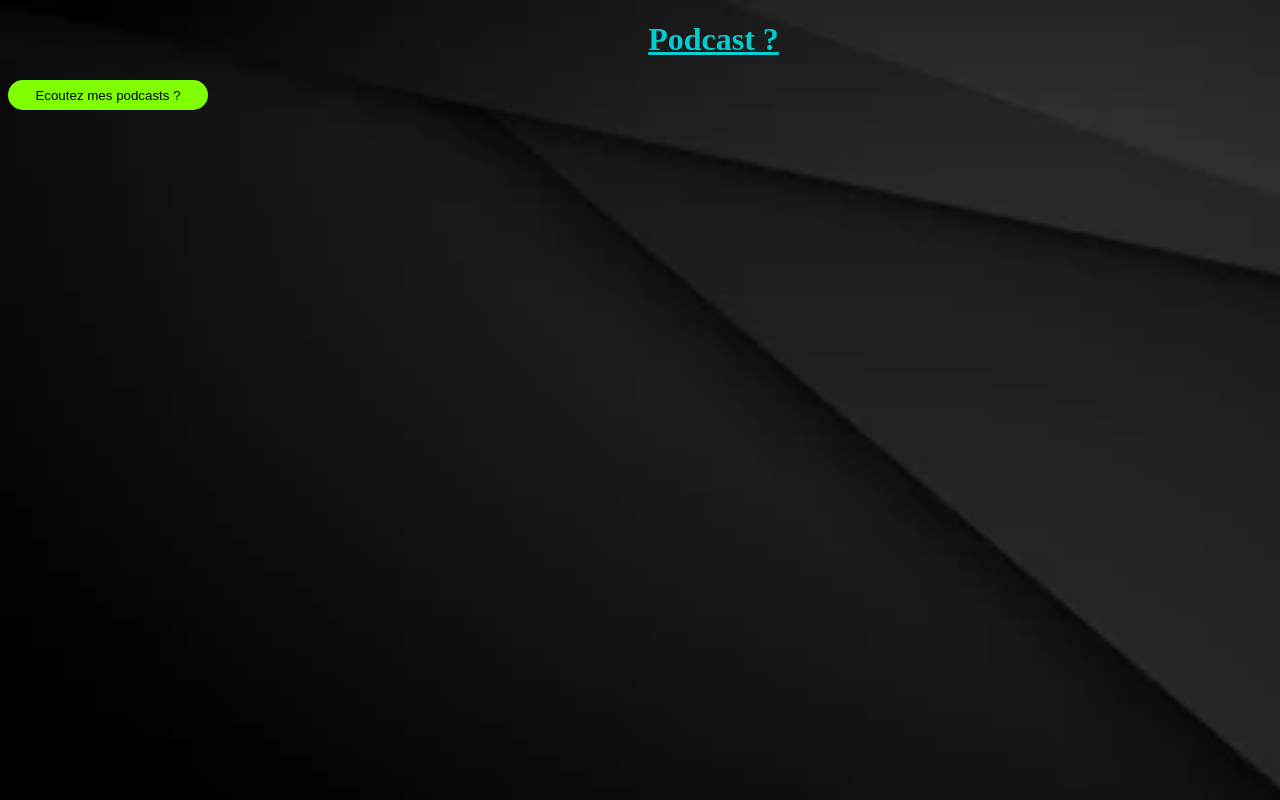
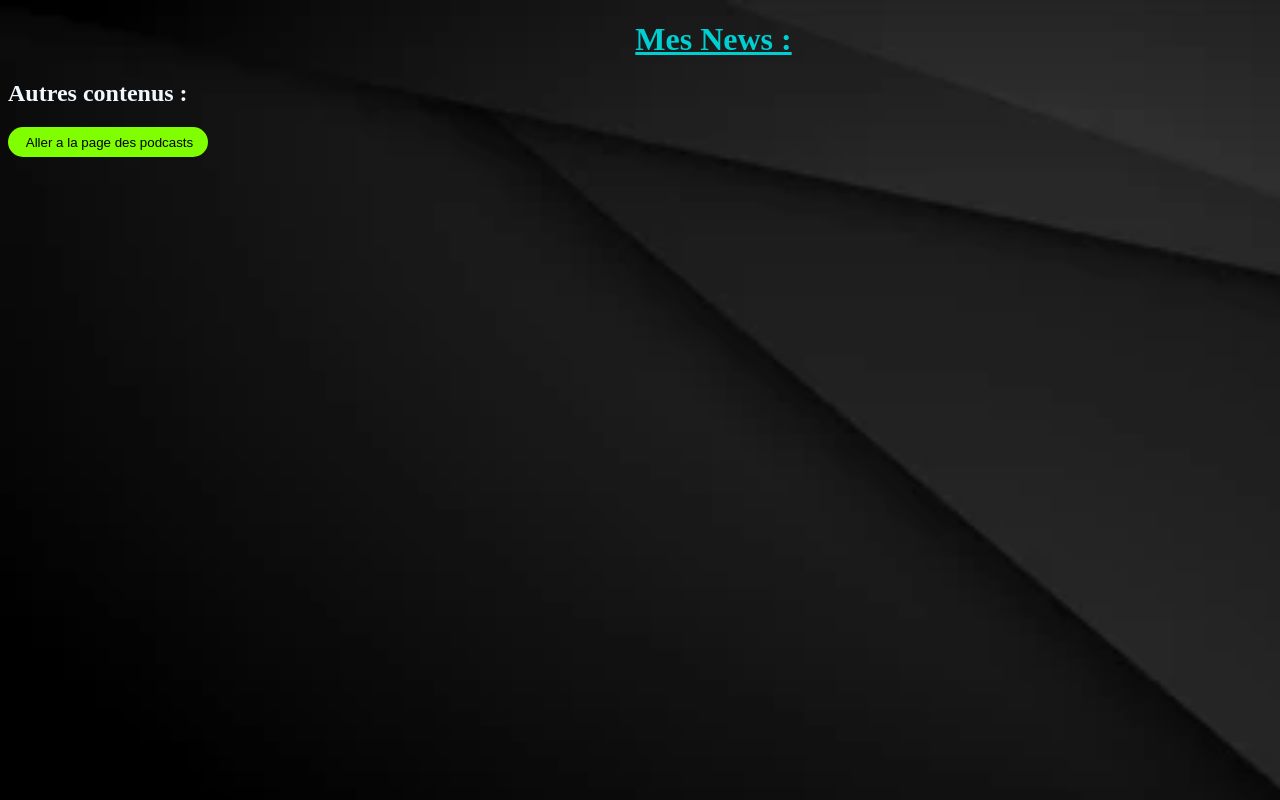
Before and after one commit to DevTenoste/MySiteWeb, a plain HTML site: page News.html in a window 1280 px wide. Drawn offline with Linux system fonts and the light colour scheme.

Commit message:
New update
 Has Changed News.html

```diff
--- a/News.html
+++ b/News.html
@@ -1,16 +1,28 @@
 <!DOCTYPE html>
 <html lang="en">
+
 <head>
     <meta charset="UTF-8">
     <meta http-equiv="X-UA-Compatible" content="IE=edge">
     <meta name="viewport" content="width=device-width, initial-scale=1.0">
-    <title>News</title>
+    <title> Mes News</title>
     <link rel="stylesheet" media="screen" type="text/css" href="monstyle.css" />
 </head>
+
 <body>
-    <h1>Podcast ?</h1>
+
+    <h1>Mes News :</h1>
+
     <div>
-        <input type=button onclick=window.location.href='Podcast.html' ; value="Ecoutez mes podcasts ?" />
+        <h2>
+            Autres contenus :
+        </h2>
+        <div>
+
+        </div>
+        <input type=button onclick=window.location.href='Podcast.html' ; value=" Aller a la page des podcasts" />
     </div>
+
 </body>
+
 </html>
```
